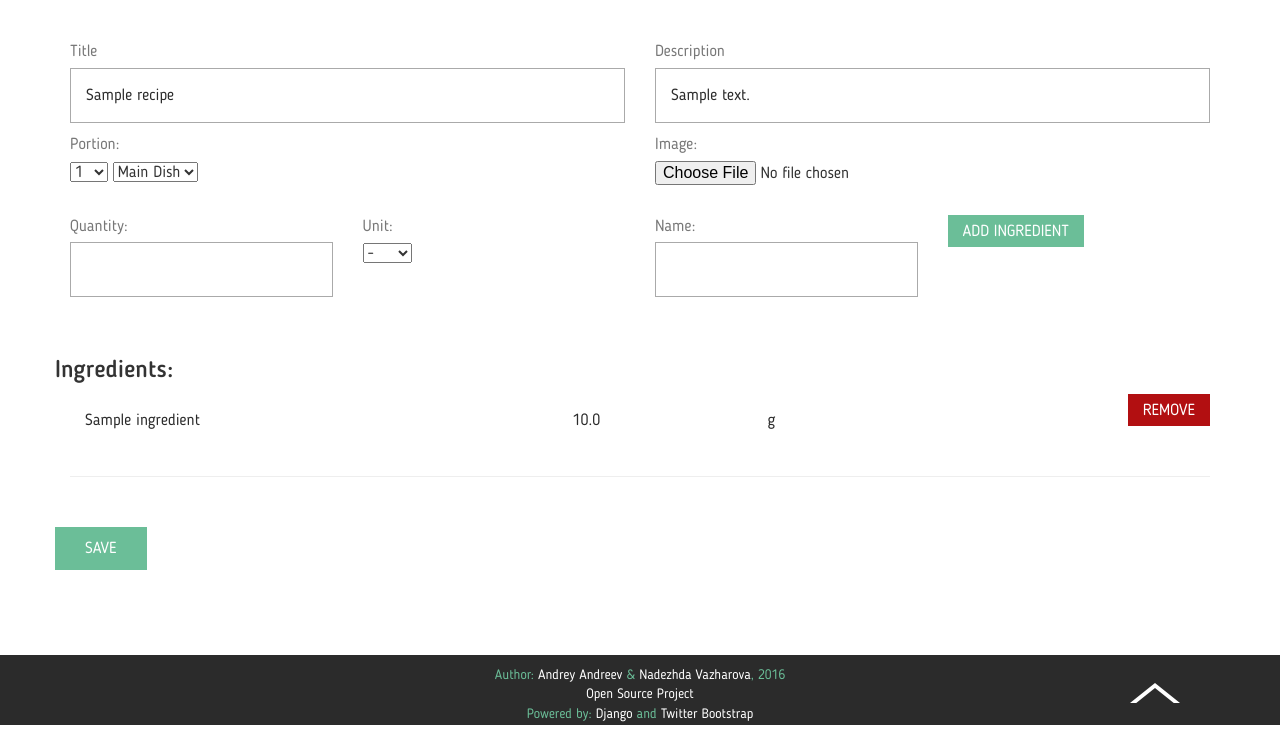
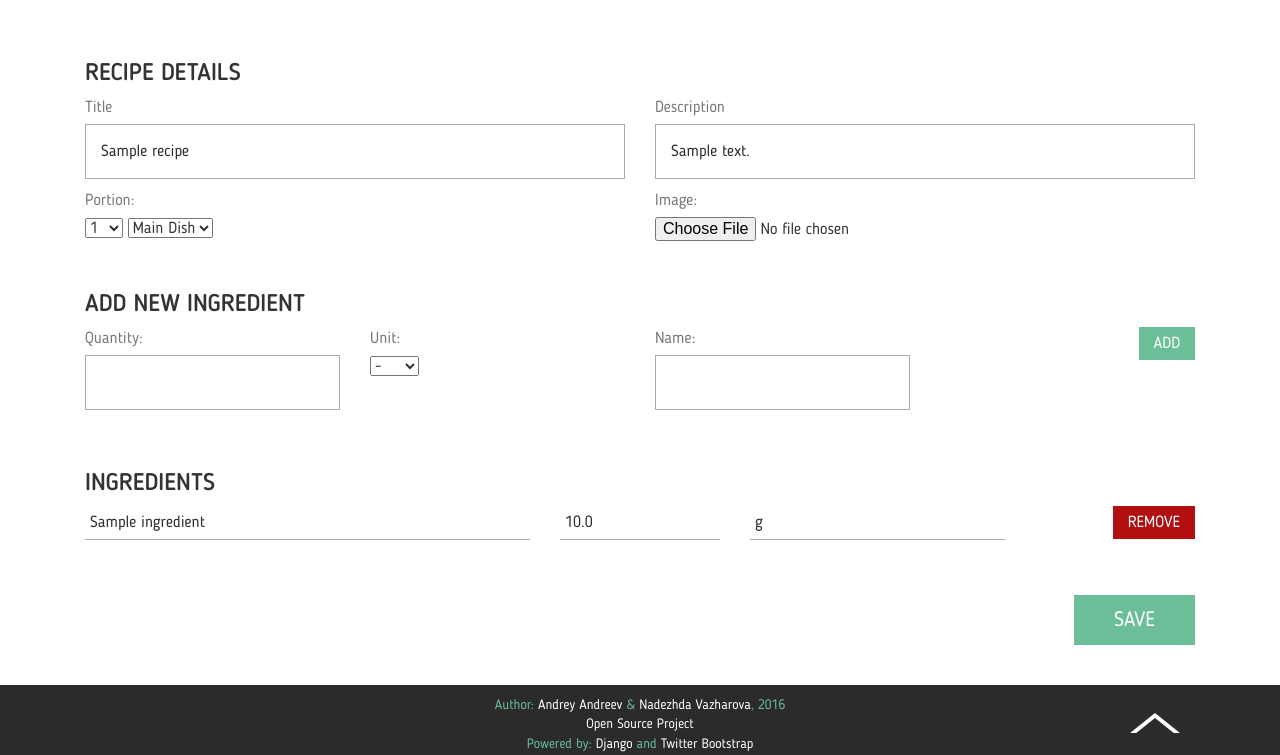
Before and after one commit to Bunny303/MealPlanner, a Django app: a page that uses website/templates/website/modify-recipe.html in a window 1280 px wide. Shown: the part 75-830 px from the top of the page. Before the commit the page ends 800 px from the top, so only its background shows below. Run offline with Django 3.2, Linux system fonts and the light colour scheme; a user stored in the database is signed in; tables that the repository leaves empty hold one stand-in row (values such as "Sample post"); some libraries are stand-ins or nearby versions.

Commit message:
Modify recipe page style tweaks

```diff
--- a/scss/common/_buttons.scss
+++ b/scss/common/_buttons.scss
@@ -22,7 +22,8 @@
 }
 
 .mp-btn-lg{
-
+	padding: 10px 40px;
+	font-size: 1.3em;
 }
 
 .mp-btn-red{
--- a/scss/common/_forms.scss
+++ b/scss/common/_forms.scss
@@ -4,7 +4,6 @@ input[type="password"],
 .form-field{
 	width: 100%;
 	padding: 15px 15px;
-	border: none;
 	border: 1px solid $chalice;
 	color: $mine-shaft;
 	margin-bottom: 10px;
@@ -21,6 +20,8 @@ input[type="password"],
 input[readonly],
 input[readonly="true"]{
 	border: none;
+	padding: 5px;
+	border-bottom: 1px solid $chalice;
 }
 
 label{
--- a/scss/common/_globals.scss
+++ b/scss/common/_globals.scss
@@ -33,7 +33,13 @@ body{
 }
 
 .mp-cnt{
-	padding: 40px 0;
+	padding-top: 40px;
+	padding-bottom: 40px;
+}
+
+.mp-heading{
+	font-weight: 500;
+	text-transform: uppercase;
 }
 
 .text-fw-light{
--- a/scss/recipe/_modify.scss
+++ b/scss/recipe/_modify.scss
@@ -3,10 +3,11 @@
 }
 
 .mod-recipe-add-ing{
+	margin-bottom: 30px; }
+
+.mod-recipe-ing-item-cnt{
 	margin-bottom: 30px;
 }
-
-.mod-recipe-ing-item{
-	// background-color: $orange;
-	margin-bottom: 30px;
-}
+	.mod-recipe-ing-item{
+		margin-bottom: 15px;
+	}
--- a/website/templates/website/modify-recipe.html
+++ b/website/templates/website/modify-recipe.html
@@ -1,9 +1,13 @@
 {% extends 'website/base.html' %}
 {% block content %}
 <div class="container mp-cnt">
-    <div class="row">
-        <form action="." method="post" enctype="multipart/form-data">
+    <form action="." method="post" enctype="multipart/form-data">
+        <div class="row">
             <div class="col-sm-12 mod-recipe-main">
+                <div class="col-sm-12">
+                    <h3 class="mp-heading">Recipe Details</h3>
+                </div>
+
                 {% csrf_token %}
                 <div id="recipe-container">
                     <div class="col-sm-6">
@@ -38,6 +42,11 @@
                 </div>
             </div>
             <div id="input-container" class="col-sm-12 mod-recipe-add-ing clearfix">
+
+                <div class="col-sm-12">
+                    <h3 class="mp-heading">Add New ingredient</h3>
+                </div>
+
                 <div class="col-xs-3">
                     <label for="ingredient_quantity">Quantity:</label>
                     <input type="text" id="ingredient_quantity"/>
@@ -56,17 +65,20 @@
                     <label for="ingredient_name">Name:</label>
                     <input type="text" id="ingredient_name"/>
                 </div>
-                <div class="col-xs-3">
-                    <button class="mp-btn mp-btn-sm" type="button" onclick="createRecipeIngredient({{ recipe.pk }})">Add ingredient</button>
+                <div class="col-xs-3 text-right">
+                    <button class="mp-btn mp-btn-sm" type="button" onclick="createRecipeIngredient({{ recipe.pk }})">Add</button>
                 </div>
             </div>
 
-            <div class="col-sm-12">
-                <h3>Ingredients:</h3>
-            </div>
-            <div id="container" class="col-sm-12 mod-recipe-ing-item clearfix">
-                {% for ingredient in recipe.recipeingredient_set.all%}
-                <div id="innerContainer ">
+            <div id="container" class="col-sm-12 mod-recipe-ing-item-cnt clearfix">
+                {% for ingredient in recipe.recipeingredient_set.all %}
+
+                {% if forloop.first %}
+                    <div class="col-sm-12">
+                        <h3 class="mp-heading">Ingredients</h3>
+                    </div>
+                {% endif %}
+                <div id="innerContainer " class="mod-recipe-ing-item clearfix">
                     <div class="col-xs-9 col-sm-5">
                         <input type="text" readOnly="true" value="{{ingredient.ingredient.name}}" name="ingredient_name"/>
                     </div>
@@ -79,18 +91,17 @@
                     <div class="col-xs-6 col-sm-3 col-sm-pull-2">
                         <input type="text" readOnly="true" value="{{ingredient.ingredient.unit}}" name="ingredient_unit"/>
                     </div>
-                    <div class="col-xs-12">
-                        <hr>
-                    </div>
                 </div>
                 {% endfor %}
             </div>
             <br>
-            <div class="col-sm-12">
-                <input class="mp-btn" type="submit" value="Save"/>
+            <div class="col-sm-12 text-right">
+                <div class="col-sm-12">
+                    <input class="mp-btn mp-btn-lg" type="submit" value="Save"/>
+                </div>
             </div>
-        </form>
-    </div>
+        </div>
+    </form>
 </div>
 {% load staticfiles %}
 <script src="https://ajax.googleapis.com/ajax/libs/jquery/1.12.0/jquery.min.js"></script>
```
Also changed, not shown: static/css/main.css (+17 -4 lines), static/css/main.min.css.
